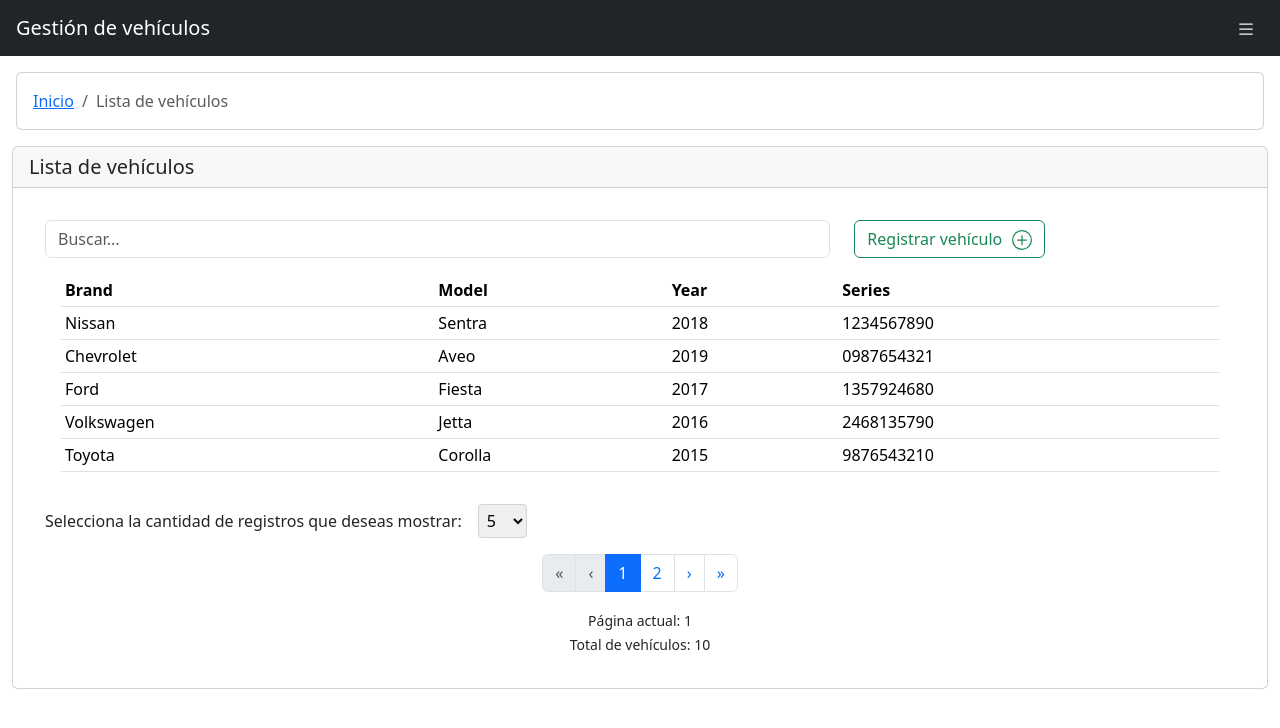
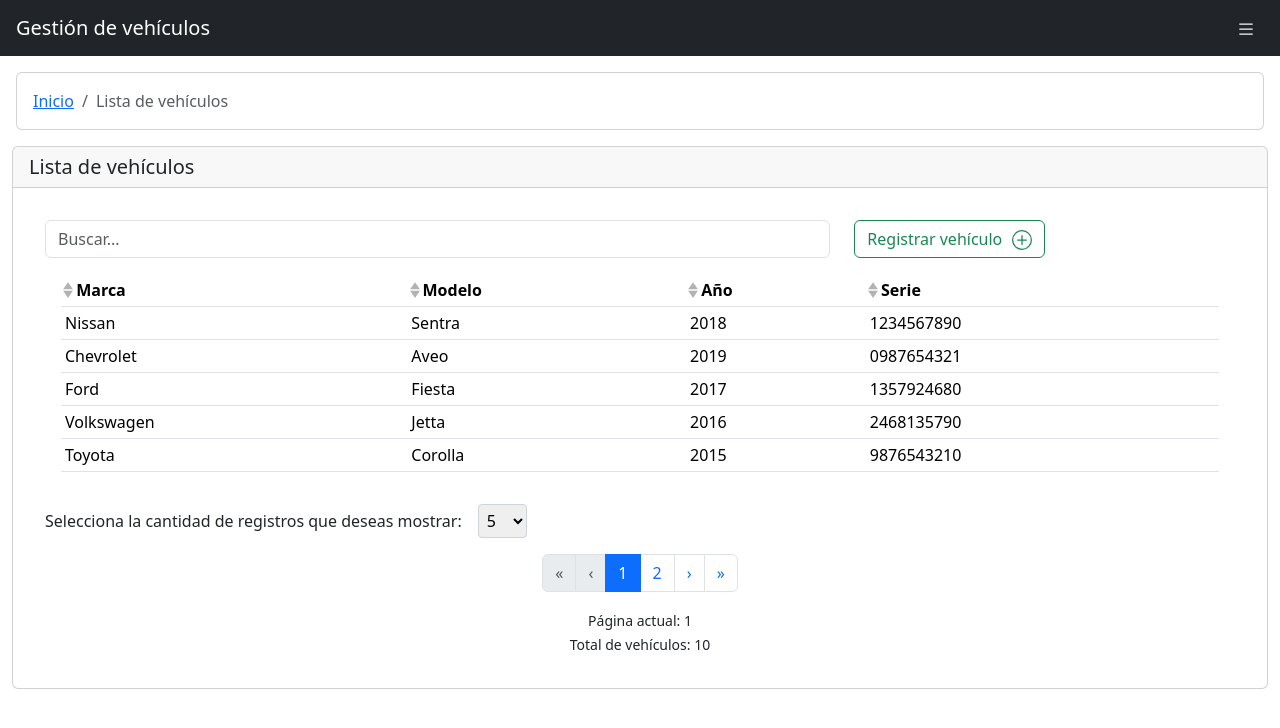
Before and after one commit to smariannee/DWP_Vehiculos, a Vue app in the folder vue-project/: page /#/cars in a window 1280 px wide. Shown: the top 728 px of the page. Built offline with nearby package versions, Linux system fonts and the light colour scheme.

Commit message:
busqueda y ordenamiento

```diff
--- a/vue-project/src/components/CarList.vue
+++ b/vue-project/src/components/CarList.vue
@@ -15,7 +15,7 @@
                         <b-row class="mb-3">
                             <b-col cols="12" md="8">
                                 <b-input-group>
-                                    <b-form-input placeholder="Buscar..." />
+                                    <b-form-input placeholder="Buscar..." v-model="searchValue" />
                                 </b-input-group>
                             </b-col>
                             <b-col cols="12" md="3" class="mt-3 mt-md-0">
@@ -27,8 +27,10 @@
                         </b-row>
                         <b-row>
                             <b-col cols="12">
-                                <b-table id="my-table" :items="cars" :per-page="perPage" :current-page="currentPage"
-                                    responsive="sm" class="px-3" small stripped hover></b-table>
+                                <b-table id="my-table" :fields="fields" :items="cars" :filter="searchValue"
+                                    :per-page="perPage" :current-page="currentPage" sort-icon-left :sort-by.sync="sortBy"
+                                    :sort-desc.sync="sortDesc" label-sort-asc="" label-sort-desc="" responsive="sm"
+                                    class="px-3" small stripped hover></b-table>
                             </b-col>
                             <b-col cols="12">
                                 <label for="perPage">Selecciona la cantidad de registros que deseas mostrar:</label>
@@ -56,6 +58,31 @@ export default {
             perPage: 5,
             currentPage: 1,
             pageOptions: [5, 10, 15, 20, 25, 30],
+            searchValue: "",
+            sortBy: "",
+            sortDesc: false,
+            fields: [
+                {
+                    key: "brand",
+                    label: "Marca",
+                    sortable: true
+                },
+                {
+                    key: "model",
+                    label: "Modelo",
+                    sortable: true
+                },
+                {
+                    key: "year",
+                    label: "Año",
+                    sortable: true
+                },
+                {
+                    key: "series",
+                    label: "Serie",
+                    sortable: true
+                }
+            ],
             cars: [
                 {
                     brand: 'Nissan',
@@ -143,6 +170,7 @@ export default {
 .icon {
     margin-left: 10px;
 }
+
 .select {
     border: 1px solid #ced4da;
     border-radius: 0.25rem;
```
Lines whose indentation alone changed are shown as unchanged.
